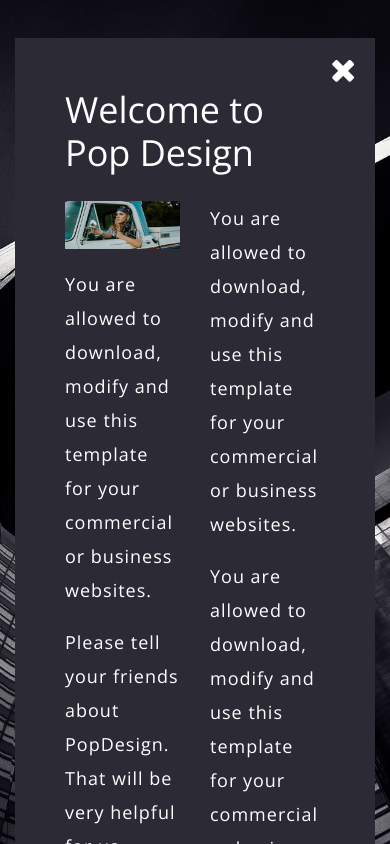
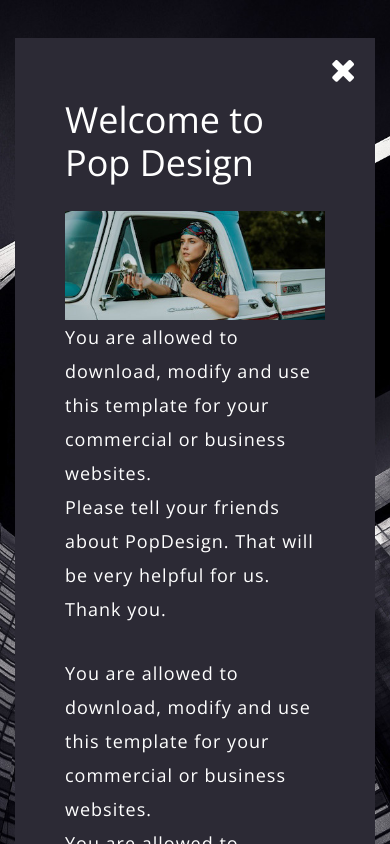
Before and after one commit to Agetedo/pop-design, a React (Vite) app: page / in a window 390 px wide. Both pictures are taken after a click on the button "Welcome". Built offline with nearby package versions, Linux system fonts and the light colour scheme.

Commit message:
@media WelcomeContent

```diff
--- a/src/styles/WelcomeContent.module.scss
+++ b/src/styles/WelcomeContent.module.scss
@@ -1,3 +1,6 @@
+.content {
+  margin-top: 10px;
+}
 .title {
   margin-bottom: 27px;
   font-weight: 300;
@@ -9,7 +12,8 @@
   align-items: flex-start;
   gap: 30px;
 }
-.item {
+.itemTop,
+.itemBottom {
   display: flex;
   flex-direction: column;
   gap: 18px;
@@ -20,3 +24,12 @@
   letter-spacing: 1px;
   text-wrap: pretty;
 }
+//---@media WelcomeContent--------------
+@media(max-width: 768px) {
+  .contentItems {
+    flex-direction: column;
+  }
+  .itemBottom {
+    flex-direction: column-reverse;
+  }
+}
```
